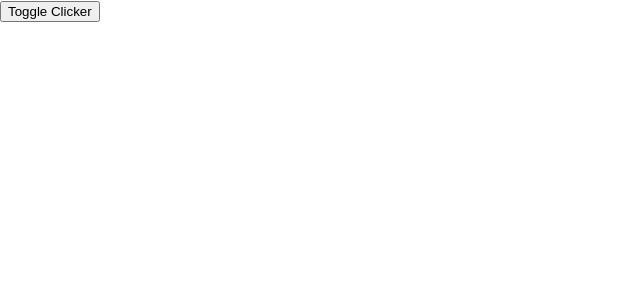
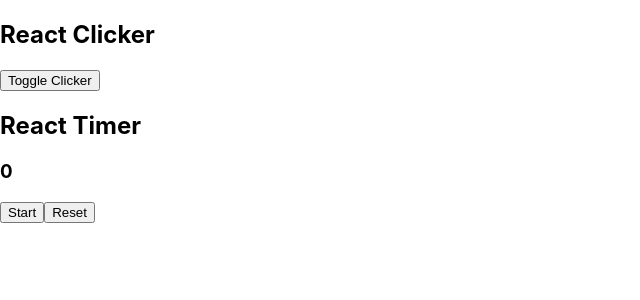
Before and after one commit to OlgaMamonova/stepik, a React (Create React App) app: page / in a window 1280 px wide. Shown: the top 300 px of the page, without its empty margins (0-640 px from the left). Built offline with nearby package versions, Linux system fonts and the light colour scheme.

Commit message:
improve timer as functional

```diff
--- a/src/App.js
+++ b/src/App.js
@@ -1,10 +1,13 @@
 import React, { useState } from "react";
 import Clicker from "./Clicker";
+import Timer from "./Timer";
 function App() {
   const [isClicker, setClicker] = useState(false);
 
   return (
-    <div className="App">
+    <>
+      <div className="clicker">
+        <h2>React Clicker</h2>
         <button
           onClick={() => {
             setClicker(!isClicker);
@@ -14,6 +17,8 @@
         </button>
         {isClicker && <Clicker />}
       </div>
+      <Timer />
+    </>
   );
 }
 
--- /dev/null
+++ b/src/Timer.jsx
@@ -0,0 +1,54 @@
+import React, { useEffect, useState, useRef } from "react";
+
+function setDefaultValue() {
+  const userCount = localStorage.getItem("count");
+  return userCount ? +userCount : 0;
+}
+
+export default function Timer() {
+  const [count, setCount] = useState(setDefaultValue());
+  const [isCounting, setCounting] = useState(false);
+  const timerIdRef = useRef(null);
+
+  const handleReset = () => {
+    setCount(0);
+    setCounting(false);
+  };
+
+  const handleStart = () => {
+    setCounting(true);
+  };
+
+  const handleStop = () => {
+    setCounting(false);
+  };
+
+  useEffect(() => {
+    localStorage.setItem("count", count);
+  }, [count]);
+
+  useEffect(() => {
+    if (isCounting) {
+      timerIdRef.current = setInterval(() => {
+        setCount((prevCount) => prevCount + 1);
+      }, 1000);
+    }
+    return () => {
+      timerIdRef.current && clearInterval(timerIdRef.current);
+      timerIdRef.current = null;
+    };
+  }, [isCounting]);
+
+  return (
+    <div className="timer">
+      <h2>React Timer</h2>
+      <h3>{count}</h3>
+      {!isCounting ? (
+        <button onClick={handleStart}>Start</button>
+      ) : (
+        <button onClick={handleStop}>Stop</button>
+      )}
+      <button onClick={handleReset}>Reset</button>
+    </div>
+  );
+}
```
Lines whose indentation alone changed are shown as unchanged.
